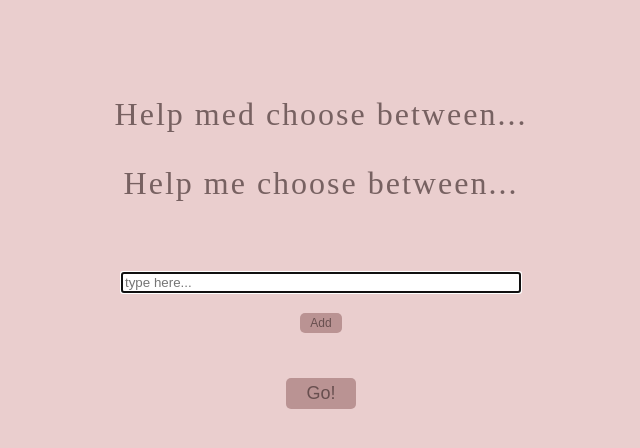
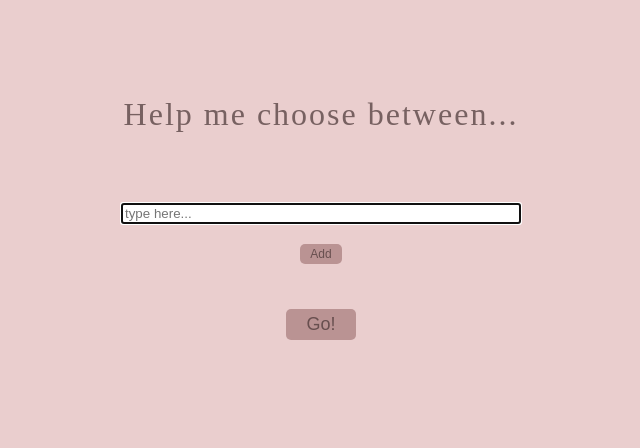
Before and after one commit to jennyrudemo/help-me-choose, a plain HTML site: page index.html in a window 1280 px wide. Shown: the whole page, without its empty margins (319-959 px from the left). Drawn offline with nearby package versions, Linux system fonts and the light colour scheme.

```diff
--- a/index.html
+++ b/index.html
@@ -6,7 +6,6 @@
     <link href="./main.css" rel="stylesheet" type="text/css">
   </head>
   <body>
-    <h1>Help med choose between...</h1>
     <div class="title">
       <h1 class=start-title>Help me choose between...</h1>
     </div>
```
